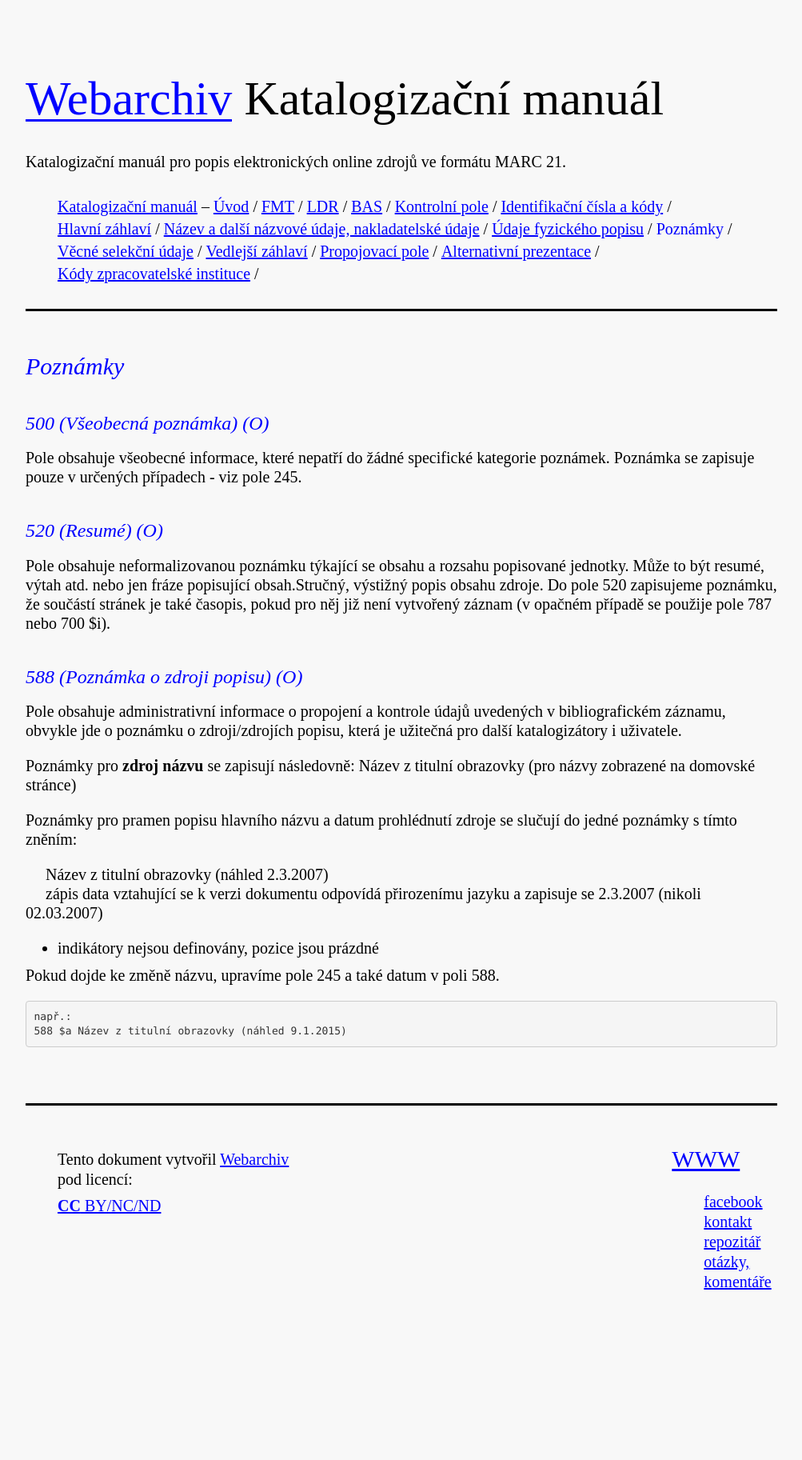
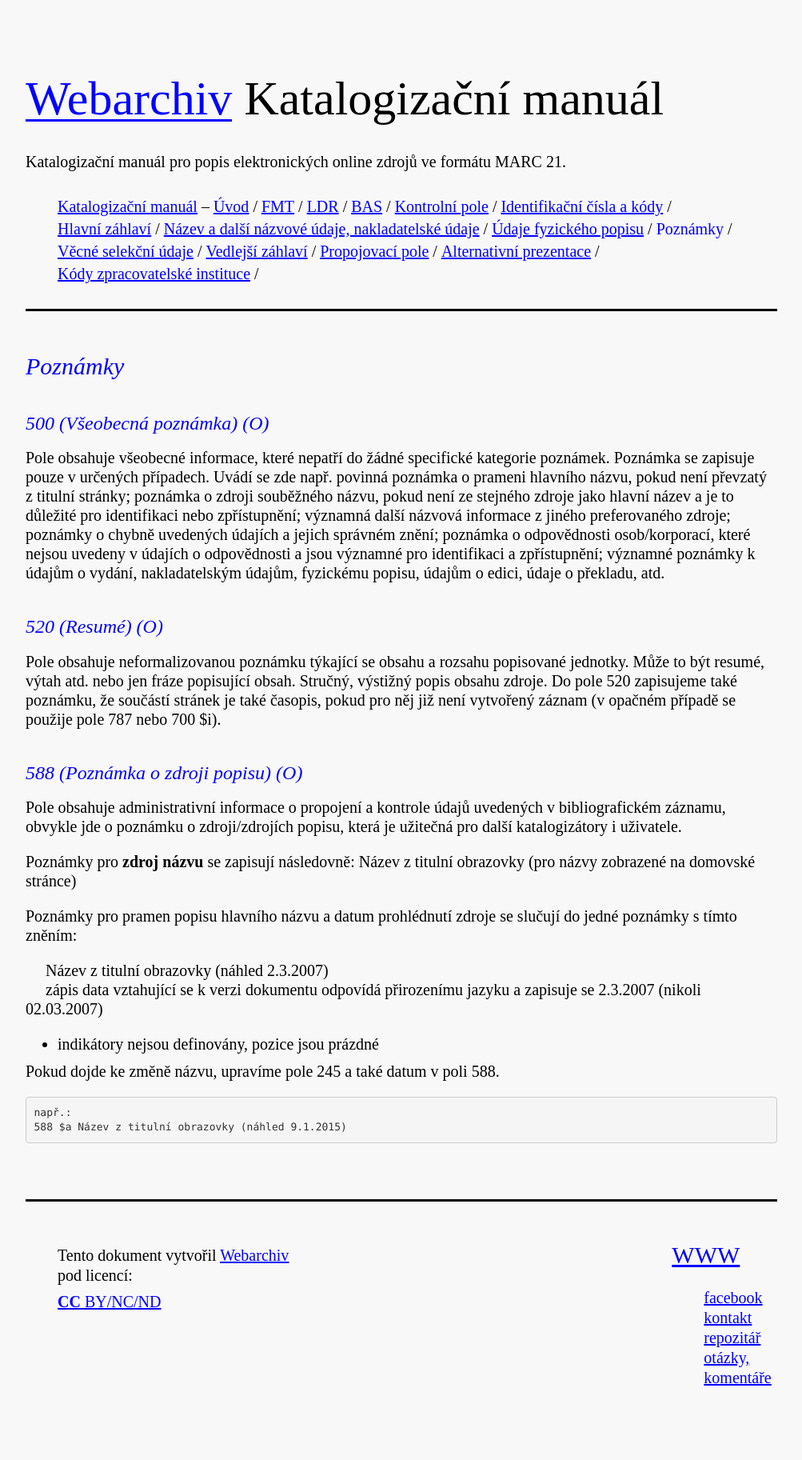
Before and after one commit to WebarchivCZ/katalogizacni-manual, a Jekyll site: the page built from _posts/2017-06-18-Poznamky.md, in a window 1280 px wide. Shown: the whole page at 80% size, without its empty margins (138-1141 px from the left). Built offline with Jekyll 4.4.1, drawn with Linux system fonts in a browser that asks for light colours; before the commit the page ends 1705 px from its top, so only the background shows below that.

Commit message:
poznamky - doplneny informace k poznamce

```diff
--- a/_posts/2017-06-18-Poznamky.md
+++ b/_posts/2017-06-18-Poznamky.md
@@ -7,17 +7,19 @@ title: Poznámky
 
 ### 500 (Všeobecná poznámka) (O)
 
-Pole obsahuje všeobecné informace, které nepatří do žádné specifické kategorie poznámek.
-Poznámka se zapisuje pouze v určených případech - viz pole 245.
+Pole obsahuje všeobecné informace, které nepatří do žádné specifické kategorie poznámek. Poznámka se zapisuje pouze v určených případech.
+Uvádí se zde např. povinná poznámka o prameni hlavního názvu, pokud není převzatý z titulní stránky; poznámka o zdroji souběžného
+názvu, pokud není ze stejného zdroje jako hlavní název a je to důležité pro identifikaci nebo zpřístupnění; významná další názvová
+informace z jiného preferovaného zdroje; poznámky o chybně uvedených údajích a jejich správném znění; poznámka o odpovědnosti osob/korporací,
+které nejsou uvedeny v údajích o odpovědnosti a jsou významné pro identifikaci a zpřístupnění; významné poznámky k údajům o vydání, nakladatelským údajům, fyzickému popisu, údajům o edici, údaje o překladu, atd.
 
 
 ### 520 (Resumé) (O)
-Pole obsahuje neformalizovanou poznámku týkající se obsahu a rozsahu popisované jednotky. Může to být resumé, výtah atd. nebo jen fráze popisující obsah.Stručný, výstižný popis obsahu zdroje. Do pole 520 zapisujeme poznámku, že součástí stránek je také časopis, pokud pro něj již není vytvořený záznam (v opačném případě se použije pole 787 nebo 700 $i).
+Pole obsahuje neformalizovanou poznámku týkající se obsahu a rozsahu popisované jednotky. Může to být resumé, výtah atd. nebo jen fráze popisující obsah. Stručný, výstižný popis obsahu zdroje. Do pole 520 zapisujeme také poznámku, že součástí stránek je také časopis, pokud pro něj již není vytvořený záznam (v opačném případě se použije pole 787 nebo 700 $i).
 
 
 ### 588 (Poznámka o zdroji popisu) (O)
-Pole obsahuje administrativní informace o propojení a kontrole údajů uvedených v bibliografickém záznamu, obvykle jde o poznámku o zdroji/zdrojích popisu, která je
-užitečná pro další katalogizátory i uživatele.
+Pole obsahuje administrativní informace o propojení a kontrole údajů uvedených v bibliografickém záznamu, obvykle jde o poznámku o zdroji/zdrojích popisu, která je užitečná pro další katalogizátory i uživatele.
 
 Poznámky pro **zdroj názvu** se zapisují následovně: Název z titulní obrazovky (pro názvy zobrazené na domovské stránce)
 
```
